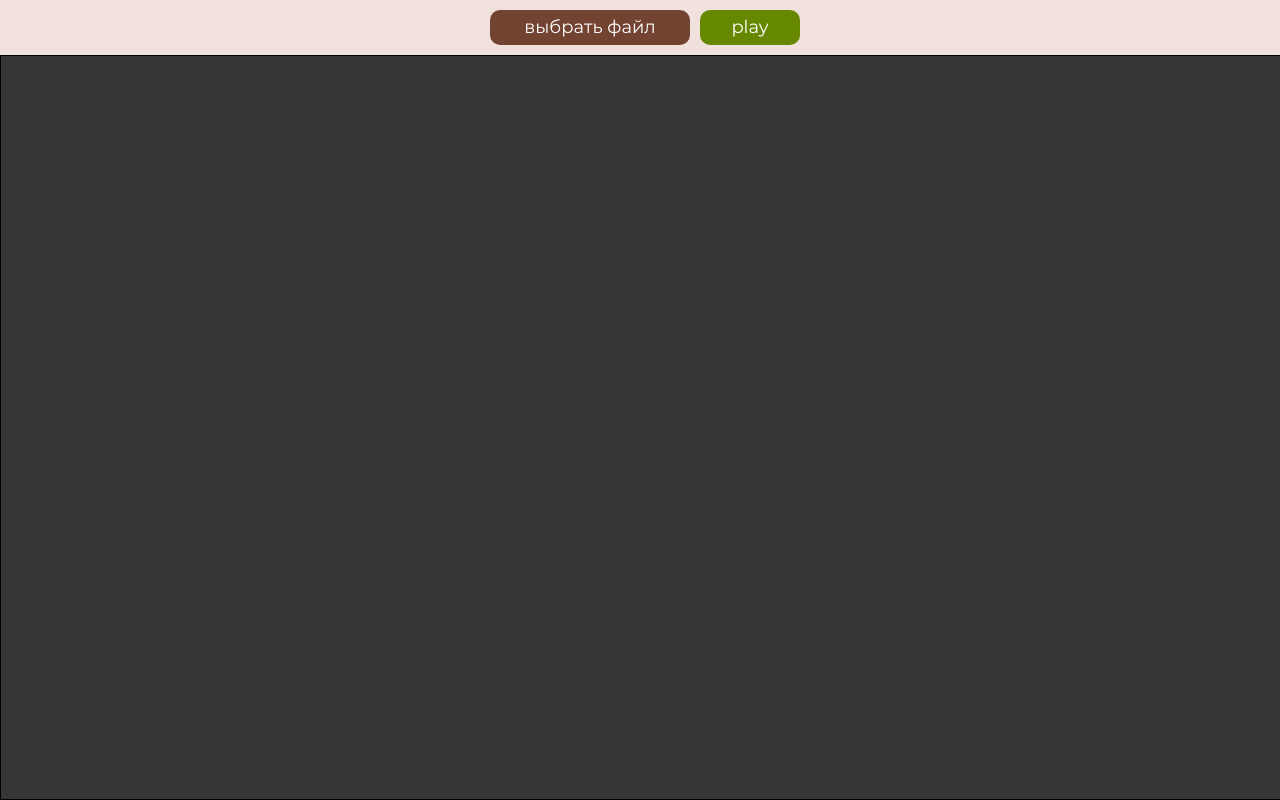
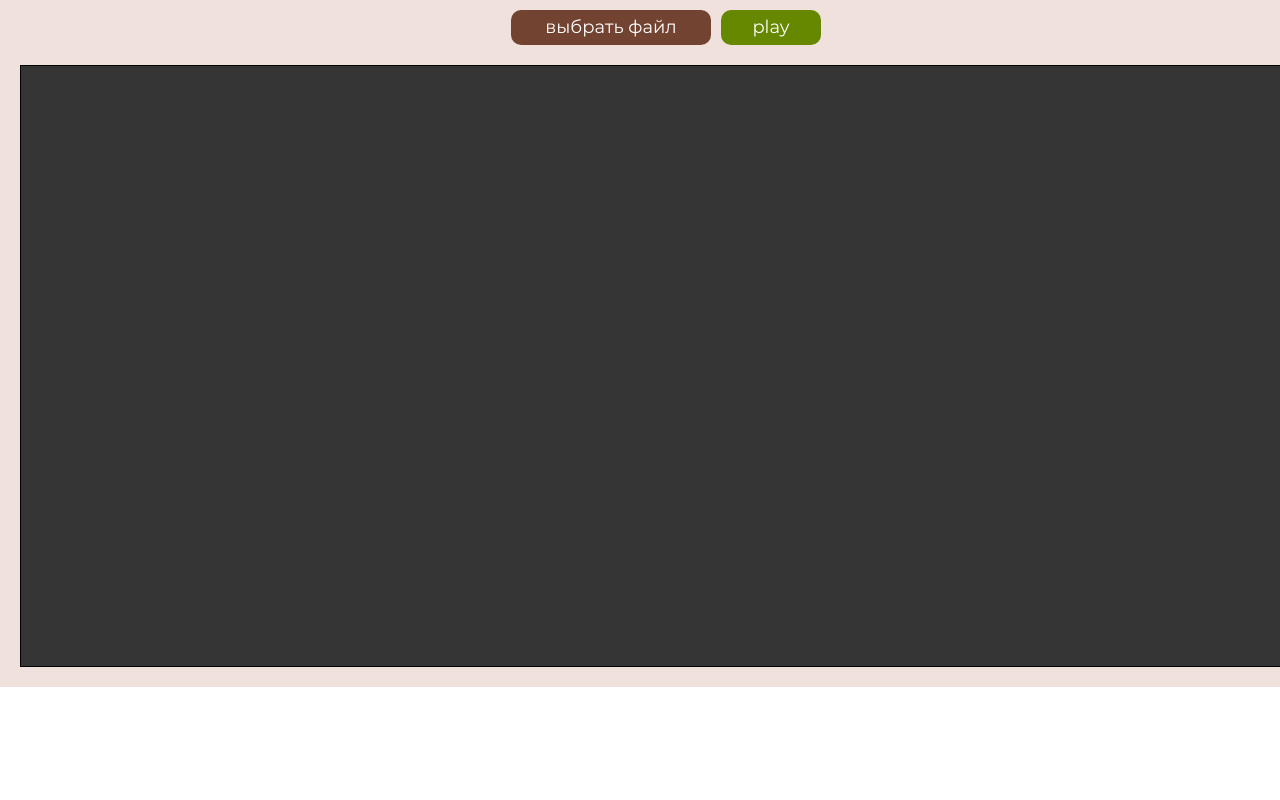
Before and after one commit to olegmyltsev/AestheticGeometry, a React (Create React App) app: page / in a window 1280 px wide. Built offline with nearby package versions, Linux system fonts and the light colour scheme.

Commit message:
started component separation

```diff
--- a/src/components/sections/DduPlayer/DduCanvas/DduCanvas.jsx
+++ b/src/components/sections/DduPlayer/DduCanvas/DduCanvas.jsx
@@ -1,11 +1,30 @@
-import React, { useEffect, useRef, useState } from "react";
+import { useEffect, useRef, useState } from "react";
 import { parseDdu } from "./functions/dduParser";
 import { update } from "./functions/dodeca-view";
 import "./DduCanvas.sass"
 import enableDragScroll from "./functions/dragScroll";
 
 
+function zoom(element, chaild) {
+    let scale = 1
+    element.addEventListener('wheel', (e) => {
+        e.preventDefault()
+        if (scale < 0.2) {
+            scale = 0.2
+            return
+        } else if (scale > 3) {
+            scale = 3
+            return
+        }
+        if (e.deltaY > 0) {
+            scale -= 0.05
+        } else if (e.deltaY < 0) {
+            scale += 0.05
 
+        }
+        chaild.style.transform = 'scale(' + scale + ')'
+    })
+}
 
 
 export default function DduCanvas(props) {
@@ -14,7 +33,7 @@ export default function DduCanvas(props) {
     const timerId = useRef(null);
 
     const [file, setFile] = useState('')
-    const [canvasWindowClass, setCanvasWindowClass] = useState('DduCanvas')
+    const [canvasWindowClass, setCanvasWindowClass] = useState('DduCanvas__window')
 
     function start() {
         update(file, canvasRef.current.getContext('2d'))
@@ -24,70 +43,55 @@ export default function DduCanvas(props) {
         }, 50);
     }
 
-        function fullScreenToggle() {
+    function fullScreenToggle() {
         document.addEventListener('fullscreenchange', (e) => {
             if (document.fullscreenElement == null) {
-                setCanvasWindowClass('DduCanvas')
+                setCanvasWindowClass('DduCanvas__window')
             }
         })
         if (document.fullscreenElement == null) {
             canvasWindowRef.current.requestFullscreen()
-            setCanvasWindowClass(canvasWindowClass + ' ' + canvasWindowClass + '_isFullscreen')
+            setCanvasWindowClass(canvasWindowClass + '_isFullscreen')
         } else {
             document.exitFullscreen()
-            setCanvasWindowClass('DduCanvas')
+            setCanvasWindowClass('')
         }
     }
 
-    function zoom() {
-        let scale = 1
-        canvasWindowRef.current.addEventListener('wheel', (e) => {
-            e.preventDefault()
-            if (scale < 0.2) {
-                scale = 0.2
-                return
-            } else if (scale > 3) {
-                scale = 3
-                return
-            }
-            if (e.deltaY > 0) {
-                scale -= 0.05
-            } else if (e.deltaY < 0) {
-                scale += 0.05
 
-            }
-            canvasRef.current.style.transform = 'scale(' + scale + ')'
-        })
-    }
 
     useEffect(() => {
-        if (props.isPlaying && file.length !== 0) {start()} else clearTimeout(timerId.current);
+        if (props.isPlaying && file.length !== 0) { start() } else clearTimeout(timerId.current);
     }, [props.isPlaying])
 
     useEffect(() => {
         canvasWindowRef.current.scrollTo(
-            5000-canvasWindowRef.current.offsetWidth/2,
-            5000-canvasWindowRef.current.offsetHeight / 2
+            5000 - canvasWindowRef.current.offsetWidth / 2,
+            5000 - canvasWindowRef.current.offsetHeight / 2
         )
         enableDragScroll(canvasWindowRef.current, canvasRef.current)
-        zoom()
+        zoom(canvasWindowRef.current, canvasRef.current)
     }, [])
 
     useEffect(() => { setFile(parseDdu(props.file)) }, [props.file])
 
     return (
-        <div
-            className={canvasWindowClass}
-            ref={canvasWindowRef}
-        >
-            <canvas
-                className="DduCanvas__canvas"
-                ref={canvasRef}
-                onDoubleClick={fullScreenToggle}
-                id="dduCanvas"
-                width='10000px'
-                height='10000px'
-            ></canvas>
+        <div className="DduCanvas">
+            <div
+                className={'DduCanvas__window ' + canvasWindowClass}
+                ref={canvasWindowRef}
+            >
+
+                <canvas
+                    className="DduCanvas__canvas"
+                    ref={canvasRef}
+                    onDoubleClick={fullScreenToggle}
+                    id="dduCanvas"
+                    width='10000px'
+                    height='10000px'
+                ></canvas>
+            </div>
         </div>
+
     );
 }
--- a/src/components/sections/DduPlayer/DduCanvas/DduCanvas.sass
+++ b/src/components/sections/DduPlayer/DduCanvas/DduCanvas.sass
@@ -1,15 +1,37 @@
 .DduCanvas
-    width: 1300px
-    height: calc(100vh - 55px)
-    margin-top: 10px
+    position: relative
+    background: #353535
+    margin: 20px
     border: solid #000000 1px
-    overflow: auto
-    background: #353535
-
-    &_isFullscreen
-        &::-webkit-scrollbar
-            display: none
+    &__window
+        background: #353535
+        width: 1300px
+        height: 600px
+        overflow: auto
+        &:hover
+            cursor: grab
+        &_isFullscreen
+            &::-webkit-scrollbar
+                display: none
     &__canvas
         transform: translateX(0px)
-    // &::-webkit-scrollbar
-    //     display: none
+        z-index: 0
+    &__fn-bar
+        position: sticky
+        display: flexbox
+        justify-content: space-around
+        top: 0
+        left: 0
+
+    &__btn
+        display: flex
+        width: 30px
+        height: 30px
+        margin: 0 auto
+        background: none
+        border: none
+        &:hover
+            transform: scale(1.1)
+        svg
+            width: 100%
+            height: 100%
--- a/src/components/sections/DduPlayer/DduCanvas/functions/dragScroll.js
+++ b/src/components/sections/DduPlayer/DduCanvas/functions/dragScroll.js
@@ -4,6 +4,8 @@ export default function enableDragScroll(element, chaild) {
     let scrollLeft, scrollTop;
 
     element.addEventListener('mousedown', (e) => {
+
+
         isDragging = true;
         startX = e.pageX - element.offsetLeft;
         startY = e.pageY - element.offsetTop;
--- a/src/components/sections/DduPlayer/DduPlayer.jsx
+++ b/src/components/sections/DduPlayer/DduPlayer.jsx
@@ -1,4 +1,4 @@
-import React, { useEffect, useState } from "react";
+import { useEffect, useState } from "react";
 import "./DduPlayer.sass"
 import DduCanvas from "./DduCanvas/DduCanvas";
 
```
Also changed, not shown: src/components/sections/DduPlayer/DduCanvas/Toolbar/Toolbar.jsx (added, +13 -0 lines).
